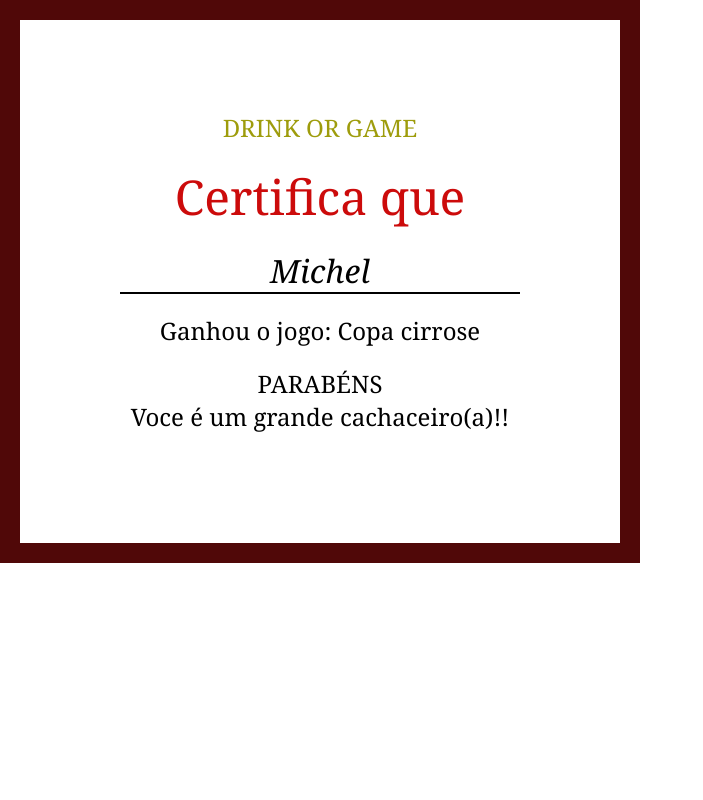
After one commit to michel110299/drink-or-game, a Django app: template templates/pdf_template.html in a window 1280 px wide. The commit adds this page. Shown: the whole page, without its empty margins (0-703 px from the left). Run offline with Django 3.2, Linux system fonts and the light colour scheme; the template is opened without the code that fills it: values that come from a table or form of the project are taken from there, others are empty; data comes from the database, SQL or seed files in the repository; both versions use the stored data as it was after the commit.

Commit message:
pdf funcinando

```diff
--- a/main/urls.py
+++ b/main/urls.py
@@ -9,6 +9,7 @@ urlpatterns = [
     path('gerar_frase/',gerar_frase, name='gerar_frase'),
     path('gravar_ponto/',gravar_ponto, name='gravar_ponto'),
     path('desistir/<int:id_jogo>/',sair, name='desistir'),
+    path('certificado/<int:id_jogador>/<int:id_jogo>/',html_to_pdf_view,name='certificado'),
 
 
 
--- a/new_game/models.py
+++ b/new_game/models.py
@@ -13,7 +13,7 @@ NIVEL_DESAFIOS=(
 
 )
 class Jogo(models.Model):
-    nome = models.CharField("Nome do jogo:", max_length=90, blank=False, null=False)
+    nome = models.CharField("Nome do jogo:", max_length=100, blank=False, null=False)
     qtd_jogadores = models.IntegerField("Quantidades de jogadores:", blank=False, null=False)
     nivel_jogo = models.CharField("Nível do jogo:", max_length=90, choices=NIVEL_JOGO, blank=False, null=False)
 
--- a/templates/base.html
+++ b/templates/base.html
@@ -53,6 +53,8 @@
         $(".dropdown-trigger").dropdown();
         $('.sidenav').sidenav();
         $('.modal').modal();
+        $('.tap-target').tapTarget();
+        $('.tooltipped').tooltip({delay: 50});
 
 
     });
--- a/templates/cadastro_jogo.html
+++ b/templates/cadastro_jogo.html
@@ -3,15 +3,15 @@
 {%block conteudo%}
 
 
-<main class="container">
+<main class="container col s12">
     <form method="POST">
         {% csrf_token %}
 
         {{formJogo|materializecss}}
         <div id="element"></div>
         <div class="row">
-            <div class="col s2 offset-s5">
-               <button style="background: linear-gradient(60deg,#ff1313,#532828);"type="submit" class="pulse btn-floating btn-large waves-effect waves-light red"><i class="material-icons">sports_bar</i></button>
+            <div class="col s2 offset-s5 m2 offset-m5">
+               <button style="background: linear-gradient(60deg,#ff1313,#532828);"type="submit"data-tooltip="Iniciar o jogo" class="pulse btn tooltipped btn-floating btn-large waves-effect waves-light red"><i class="material-icons">sports_bar</i></button>
             </div>
         </div>
     </form>
--- /dev/null
+++ b/templates/pdf_template.html
@@ -0,0 +1,71 @@
+<html>
+    <head>
+        <style type='text/css'>
+            body, html {
+                margin: 0;
+                padding: 0;
+            }
+            body {
+                color:linear-gradient(60deg,#ff1313,#532828);
+                display: table;
+                font-family: Georgia, serif;
+                font-size: 24px;
+                text-align: center;
+            }
+            .container {
+                border: 20px solid rgb(80, 8, 8);
+                width:600px;
+                height: 563px;
+                display: table-cell;
+                vertical-align: middle;
+                /* borda */
+            }
+            .logo {
+                color: rgb(158, 156, 12);
+                /* titulo */
+            }
+
+            .marquee {
+                color: rgb(204, 11, 11);
+                font-size: 48px;
+                margin: 20px;
+            }
+            .assignment {
+                margin: 20px;
+            }
+            .person {
+                border-bottom: 2px solid black;
+                font-size: 32px;
+                font-style: italic;
+                margin: 20px auto;
+                width: 400px;
+            }
+            .reason {
+                margin: 20px;
+            }
+        </style>
+    </head>
+    <body>
+        <div class="container">
+            <div class="logo">
+                DRINK OR GAME
+            </div>
+
+            <div class="marquee">
+                Certifica que
+            </div>
+
+            <div class="person">
+                {{vencedor}}
+            </div>
+
+            <div class="assignment">
+                Ganhou o jogo: {{Jogo.nome}}
+            </div>
+            <div class="reason">
+                PARABÉNS<br/>
+                Voce é um grande cachaceiro(a)!!
+            </div>
+        </div>
+    </body>
+</html>
```
Also changed, not shown: main/settings.py (+1 -11 lines), new_game/views.py (+32 -1 lines), static/css/custom.css (+16 -0 lines), templates/gerar_pdf.html (+15 -3 lines), templates/inicio_jogo.html (+7 -9 lines), db.sqlite3, new_game/migrations/0007_alter_jogo_nome.py (added), new_game/migrations/0008_alter_jogo_nome.py (added), 2 other files.
